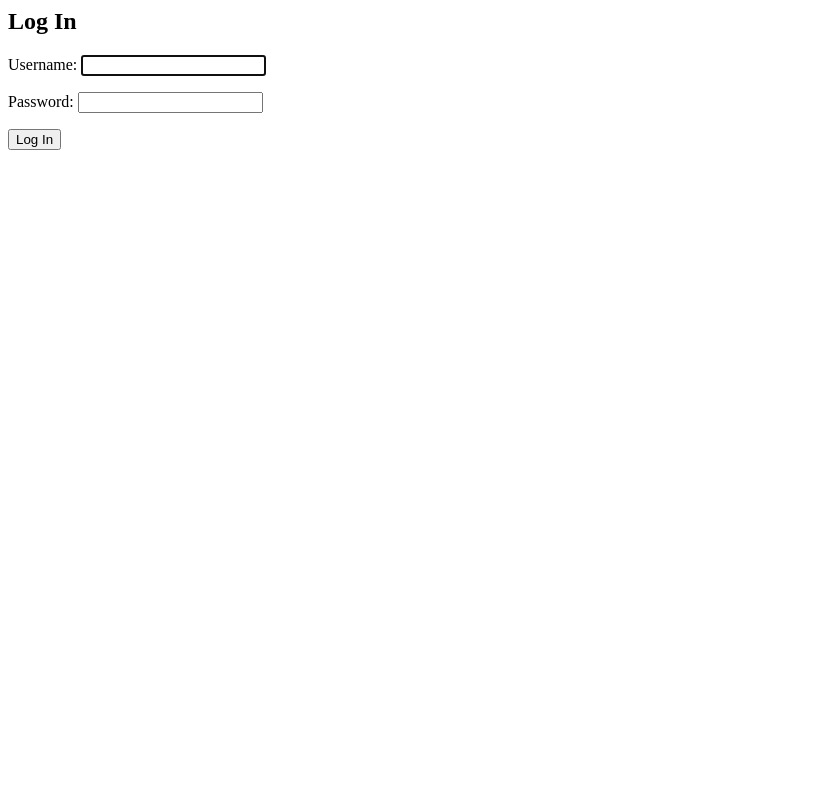
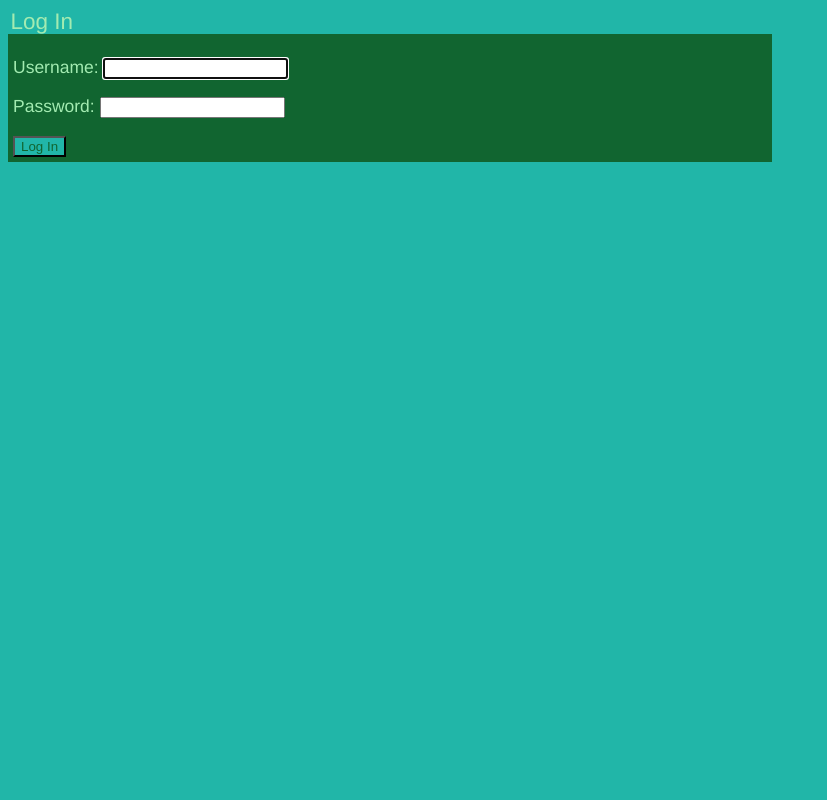
Before and after one commit to RazaKhanGit/keeper-webapp, a Django app: page /accounts/login/ in a window 1280 px wide. Shown: the whole page, without its empty margins (0-827 px from the left). Run offline with Django 3.2, Linux system fonts and the light colour scheme.

Commit message:
Add color pallete to login page

```diff
--- a/templates/registration/login.html
+++ b/templates/registration/login.html
@@ -1,7 +1,39 @@
 <!-- Using django.contrib.auth for login -->
-<h2>Log In</h2>
+<!--Kelly Green #18A558
+    Neon Green #A3EBB1 text
+    Blue Green #21B6A8
+    Green #116530 text bg-->
+<class id = "header">Log In</class>
 <form method="POST">
   {% csrf_token %}
   {{ form.as_p }}
   <button type="submit">Log In</button>
 </form>
+
+<style>
+  html {
+    font-size: 10px;
+    padding: 0px;
+    margin: 0px;
+    font-family: 'Franklin Gothic Medium', 'Arial Narrow', Arial, sans-serif;
+    background-color: #21b6a8;
+  }
+  #header {
+    color: #a3ebb1;
+    font-size: 2.25rem;
+    padding: 0.25rem;
+  }
+
+  form {
+    color: #a3ebb1;
+    background-color: #116530;
+    margin-right: 50rem;
+    padding: 0.5rem;
+    font-size: 1.75rem;
+  }
+  button {
+    color: #116530;
+    background-color: #21b6a8;
+  }
+
+</style>
```
